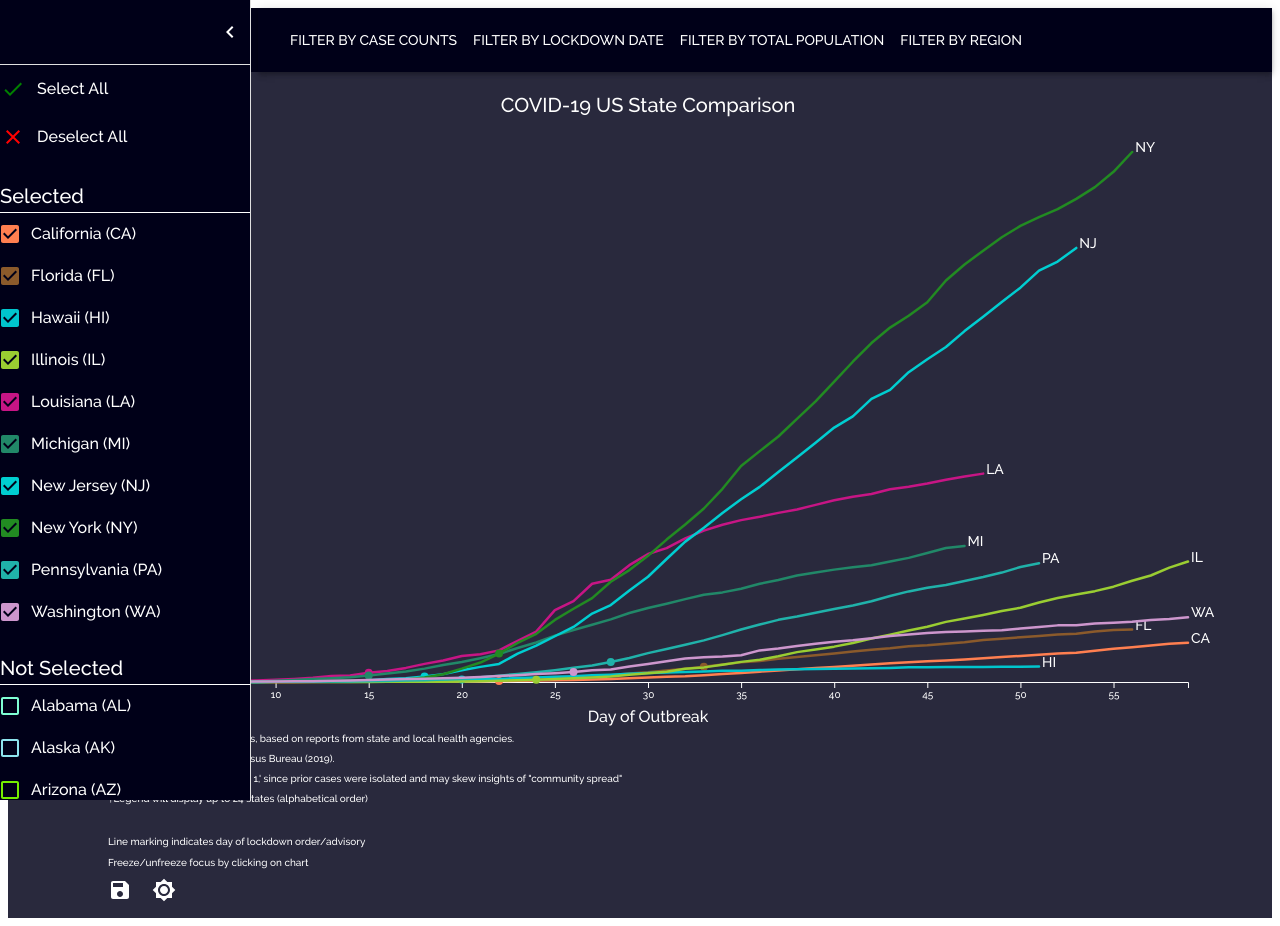
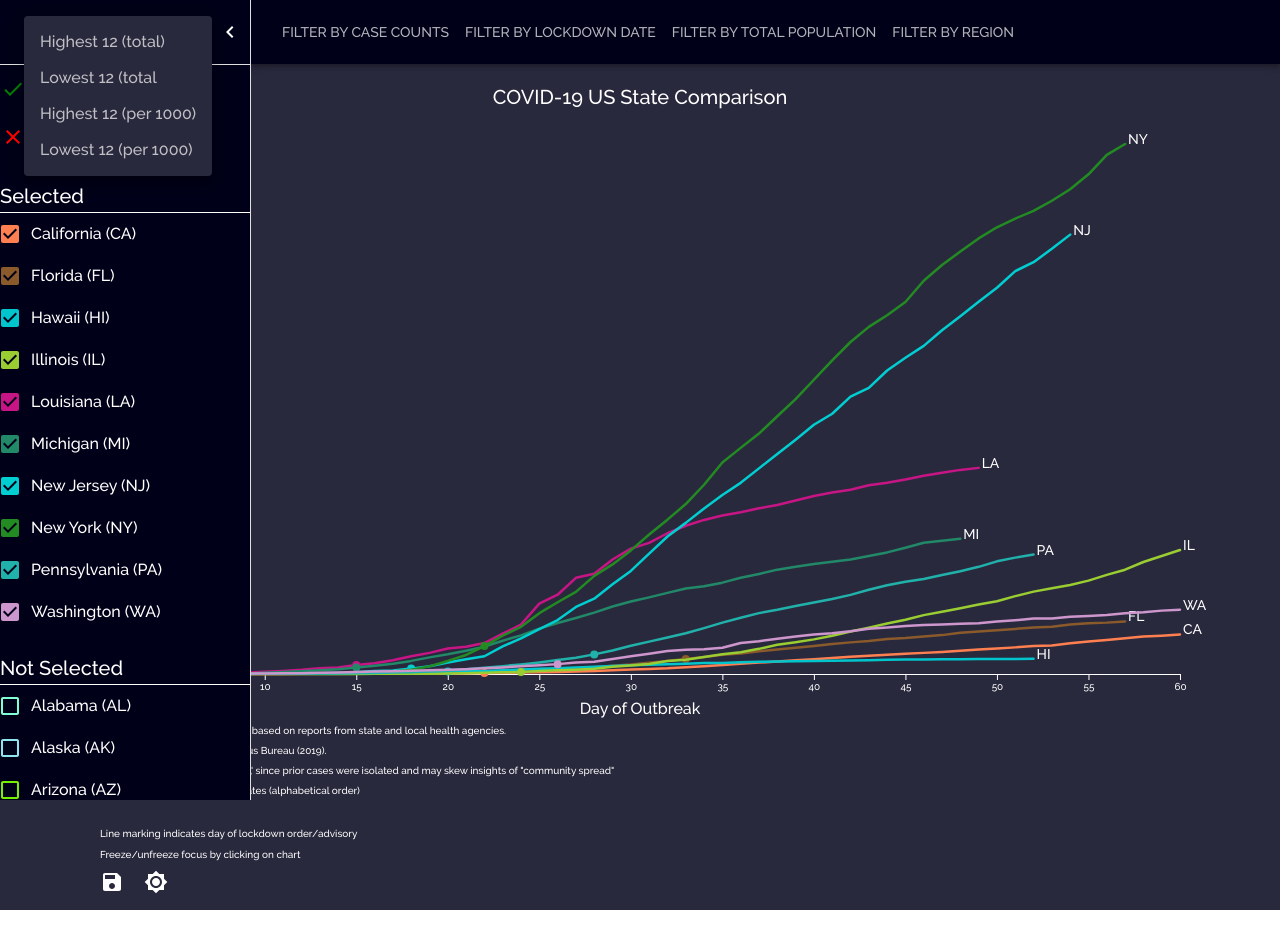
Before and after one commit to stdyrm/covid-compare, a React (Create React App) app: page / in a window 1280 px wide. Both pictures are taken after a click on the button 44 px from the left and 40 px from the top of the page. Built offline with nearby package versions, Linux system fonts and the light colour scheme.

Commit message:
Updated through 4/26

```diff
--- a/public/index.html
+++ b/public/index.html
@@ -7,7 +7,7 @@
     <link rel="stylesheet" href="https://fonts.googleapis.com/css?family=Roboto:300,400,500,700&display=swap" />
     <title>COVID-19 US States</title>
   </head>
-  <body>
+  <body style="margin:0px;">
     <noscript>You need to enable JavaScript to run this app.</noscript>
     <div id="root"></div>
   </body>
--- a/src/components/dataParams/BatchSelect.js
+++ b/src/components/dataParams/BatchSelect.js
@@ -4,18 +4,32 @@ import { DatePicker } from "@material-ui/pickers";
 
 // context
 import { statesContext } from "../../context/statesContext";
-import { themeContext } from '../../context/themeContext';
+import { themeContext } from "../../context/themeContext";
 
 // styles
 import { makeStyles } from "@material-ui/core/styles";
 
-const BatchSelect = () => {
-	const {selectedStates, setSelectedStates} = useContext(statesContext);
-	const {theme} = useContext(themeContext);
+const useStyles = makeStyles((theme) => ({
+  tab: {
+    opacity: 0.7,
+  },
+  menuItem: {
+    opacity: 0.7,
+    "&:hover": {
+      opacity: 1,
+    },
+  },
+}));
+
+export const BatchSelect = () => {
+  const { selectedStates, setSelectedStates } = useContext(statesContext);
+  const { theme } = useContext(themeContext);
   const [anchorEl, setAnchorEl] = useState(null);
   const [selectedFilter, setSelectedFilter] = useState(null);
   const [selectedDate, setDateChange] = useState(new Date());
   const lockdownRef = useRef(null);
+
+  const classes = useStyles();
 
   const handleClick = (e) => {
     setAnchorEl(e.currentTarget);
@@ -32,8 +46,6 @@ const BatchSelect = () => {
   };
 
   const filterCases = (e) => {
-    // top/bottom by total cases
-    // top/bottom by cases per 1000 people
     const revisedStates = {};
     const revisedOrder = Object.keys(selectedStates).sort(
       (a, b) =>
@@ -77,6 +89,13 @@ const BatchSelect = () => {
     setSelectedStates(revisedStates);
     handleClose();
   };
+
+  const casesOptions = [
+	{id: "cases-top-12", name: "Highest 12 (total)"},
+	{id: "cases-bottom-12", name: "Lowest 12 (total"},
+	{id: "cases-top-12-per-1000", name: "Highest 12 (per 1000)"},
+	{id: "cases-bottom-12-per-1000", name: "Lowest 12 (per 1000)"}
+  ];
 
   const filterLockdown = (e) => {
     // before/after x date
@@ -130,18 +149,20 @@ const BatchSelect = () => {
 
   const filterRegion = (e) => {
     const revisedStates = {};
-	const filteredByRegion = Object.keys(selectedStates).filter(s => selectedStates[s].region === e.target.id);
+    const filteredByRegion = Object.keys(selectedStates).filter(
+      (s) => selectedStates[s].region === e.target.id
+    );
 
-	Object.keys(selectedStates).forEach(s => {
+    Object.keys(selectedStates).forEach((s) => {
       if (filteredByRegion.includes(s)) {
         revisedStates[s] = {
           ...selectedStates[s],
-				selected: true
+          selected: true,
         };
       } else {
         revisedStates[s] = {
           ...selectedStates[s],
-				selected: false
+          selected: false,
         };
       }
     });
@@ -149,6 +170,13 @@ const BatchSelect = () => {
     setSelectedStates(revisedStates);
     handleClose();
   };
+
+	const regionOptions = [
+		{id: "northeast", name: "Northeast"},
+		{id: "midwest", name: "Midwest"},
+		{id: "south", name: "South"},
+		{id: "west", name: "West"}
+	];
 
   useEffect(() => {
     const revisedStates = {};
@@ -174,7 +202,14 @@ const BatchSelect = () => {
 
   return (
     <span>
-      <Button id="filter-cases" name="cases" onClick={handleClick} >
+      <Button
+		  aria-controls="filter-cases-menu"
+		  aria-haspopup="true"
+		  id="filter-cases"
+		  name="cases"
+		  onMouseOver={handleClick}
+		  className={classes.tab}
+      >
         Filter by Case Counts
       </Button>
       <Menu
@@ -183,14 +218,30 @@ const BatchSelect = () => {
         keepMounted
 		open={Boolean(selectedFilter === "cases")}
         onClose={handleClose}
+        MenuListProps={{ onMouseLeave: handleClose }}
       >
-        <MenuItem id="cases-top-12" onClick={filterCases}>Highest 12 (total)</MenuItem>
-        <MenuItem id="cases-bottom-12" onClick={filterCases}>Lowest 12 (total)</MenuItem>
-        <MenuItem id="cases-top-12-per-1000" onClick={filterCases}>Highest 12 (per 1000)</MenuItem>
-        <MenuItem id="cases-bottom-12-per-1000" onClick={filterCases}>Lowest 12 (per 1000)</MenuItem>
+		  {casesOptions.map((c,i) => {
+			  return (
+					<MenuItem
+						key={i}
+						id={c.id}
+						onClick={filterCases}
+						className={classes.menuItem}
+					>
+				  		{c.name}
+				  	</MenuItem>
+			  )
+		  })}
       </Menu>
 
-      <Button id="filter-lockdown" name="lockdown" onClick={handleClick}>
+      <Button
+		aria-controls="filter-lockdown-menu"
+		aria-haspopup="true"
+        id="filter-lockdown"
+        name="lockdown"
+        onMouseOver={handleClick}
+        className={classes.tab}
+      >
         Filter by Lockdown Date
       </Button>
       <Menu
@@ -199,13 +250,27 @@ const BatchSelect = () => {
         keepMounted
 		open={Boolean(selectedFilter === "lockdown")}
         onClose={handleClose}
+        MenuListProps={{ onMouseLeave: handleClose }}
       >
-        <MenuItem id="all-with-lockdown" onClick={filterLockdown}>All with lockdown</MenuItem>
-        <MenuItem id="all-without-lockdown" onClick={filterLockdown}>All without lockdown</MenuItem>
+        <MenuItem
+          id="all-with-lockdown"
+          onClick={filterLockdown}
+          className={classes.menuItem}
+        >
+          All with lockdown
+        </MenuItem>
+        <MenuItem
+          id="all-without-lockdown"
+          onClick={filterLockdown}
+          className={classes.menuItem}
+        >
+          All without lockdown
+        </MenuItem>
         <MenuItem
           id="lockdown-before"
           ref={lockdownRef}
           onClick={(e) => (lockdownRef.current = e.currentTarget.id)}
+          className={classes.menuItem}
         >
           Lockdown before:
           <DatePicker
@@ -222,6 +287,7 @@ const BatchSelect = () => {
           id="lockdown-after"
           ref={lockdownRef}
           onClick={(e) => (lockdownRef.current = e.currentTarget.id)}
+          className={classes.menuItem}
         >
           Lockdown after:
           <DatePicker
@@ -236,7 +302,12 @@ const BatchSelect = () => {
         </MenuItem>
       </Menu>
 
-      <Button id="filter-population" name="population" onClick={handleClick}>
+      <Button
+        id="filter-population"
+        name="population"
+        onMouseOver={handleClick}
+        className={classes.tab}
+      >
         Filter by Total Population
       </Button>
       <Menu
@@ -245,12 +316,30 @@ const BatchSelect = () => {
         keepMounted
         open={Boolean(selectedFilter === "population")}
         onClose={handleClose}
+        MenuListProps={{ onMouseLeave: handleClose }}
       >
-        <MenuItem id="population-top-12" onClick={filterPopulation}>Highest 12</MenuItem>
-        <MenuItem id="population-bottom-12" onClick={filterPopulation}>Lowest 12</MenuItem>
+        <MenuItem
+          id="population-top-12"
+          onClick={filterPopulation}
+          className={classes.menuItem}
+        >
+          Highest 12
+        </MenuItem>
+        <MenuItem
+          id="population-bottom-12"
+          onClick={filterPopulation}
+          className={classes.menuItem}
+        >
+          Lowest 12
+        </MenuItem>
       </Menu>
 
-      <Button id="filter-region" name="region" onClick={handleClick}>
+      <Button
+        id="filter-region"
+        name="region"
+        onMouseOver={handleClick}
+        className={classes.tab}
+      >
         Filter by Region
       </Button>
       <Menu
@@ -259,14 +348,22 @@ const BatchSelect = () => {
         keepMounted
         open={Boolean(selectedFilter === "region")}
         onClose={handleClose}
+        MenuListProps={{ onMouseLeave: handleClose }}
       >
-        <MenuItem id="northeast" onClick={filterRegion}>Northeast</MenuItem>
-		<MenuItem id="midwest" onClick={filterRegion}>Midwest</MenuItem>
-		<MenuItem id="south" onClick={filterRegion}>South</MenuItem>
-		<MenuItem id="west" onClick={filterRegion}>West</MenuItem>
+		  {regionOptions.map((r,i) => {
+			  return (
+				  	<MenuItem
+						key={i}
+						id={r.id}
+						onClick={filterRegion}
+						className={classes.menuItem}
+					>
+						{r.name}
+				  	</MenuItem>
+			  );
+		  })
+		  }
       </Menu>
     </span>
   );
 };
-
-export { BatchSelect };
--- a/src/components/dataParams/FilterBar.js
+++ b/src/components/dataParams/FilterBar.js
@@ -6,6 +6,8 @@ import {
   ClickAwayListener,
   Drawer,
   Divider,
+  Menu,
+  MenuItem
 } from "@material-ui/core";
 import clsx from "clsx";
 
@@ -96,7 +98,7 @@ const FilterBar = () => {
       >
         <Toolbar>
           <IconButton
-            onClick={handleDrawerOpen}
+			onClick={handleDrawerOpen}
             edge="start"
 			className={clsx(classes.menuButton, open && classes.hide)}
 			style={{color: theme.palette.text.primary}}
```
Also changed, not shown: src/data/data.json (+11 -0 lines), src/data/us-states.csv. Lines whose indentation alone changed are shown as unchanged.
